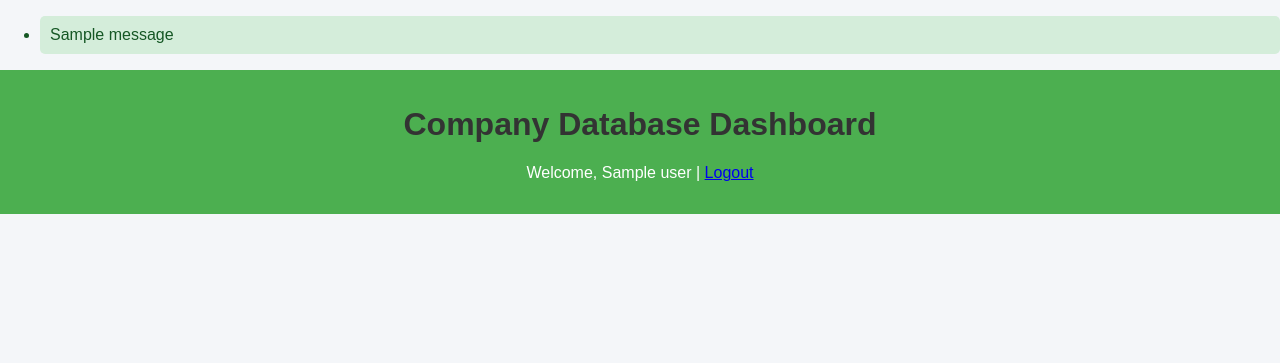
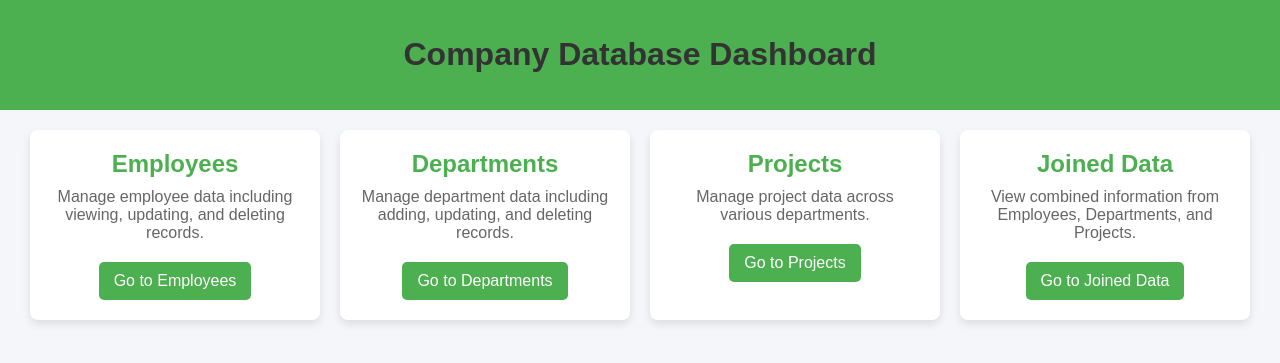
Before and after one commit to farazsaudagar/CIS3530_A4, a Flask app: page / in a window 1280 px wide. Shown: the top 363 px of the page. Run offline with Flask 2, Linux system fonts and the light colour scheme; a user stored in the database is signed in; one stand-in notice (Sample message) is shown; a database or web service that is not in the repository returns one stand-in record (values such as "Sample title"); some libraries are stand-ins or nearby versions.

Commit message:
reverting index file

```diff
--- a/app/templates/index.html
+++ b/app/templates/index.html
@@ -55,78 +55,41 @@
         .card a:hover {
             background-color: #45a049;
         }
-        .alert {
-            padding: 10px;
-            margin: 10px 0;
-            border-radius: 5px;
-        }
-        .alert.danger { background-color: #f8d7da; color: #721c24; }
-        .alert.success { background-color: #d4edda; color: #155724; }
     </style>
 </head>
 <body>
-{% with messages = get_flashed_messages(with_categories=true) %}
-  {% if messages %}
-    <ul>
-      {% for category, message in messages %}
-        <li class="alert {{ category }}">{{ message }}</li>
-      {% endfor %}
-    </ul>
-  {% endif %}
-{% endwith %}
 
     <!-- Navbar -->
     <div class="navbar">
         <h1>Company Database Dashboard</h1>
-        {% if current_user.is_authenticated %}
-            <p>Welcome, {{ current_user.username }} | <a href="{{ url_for('logout') }}">Logout</a></p>
-        {% else %}
-            <a href="{{ url_for('login') }}">Login</a>
-        {% endif %}
     </div>
 
     <!-- Dashboard Content -->
     <div class="dashboard-container">
-
-        {% if current_user.role == 'super_admin' %}
         <div class="card">
             <h2>Employees</h2>
             <p>Manage employee data including viewing, updating, and deleting records.</p>
             <a href="{{ url_for('view_employees') }}">Go to Employees</a>
         </div>
-        {% endif %}
 
-        {% if current_user.role in ['super_admin', 'department_admin'] %}
         <div class="card">
             <h2>Departments</h2>
             <p>Manage department data including adding, updating, and deleting records.</p>
             <a href="{{ url_for('view_departments') }}">Go to Departments</a>
         </div>
-        {% endif %}
 
-        {% if current_user.role == 'super_admin' %}
         <div class="card">
             <h2>Projects</h2>
             <p>Manage project data across various departments.</p>
             <a href="{{ url_for('view_projects') }}">Go to Projects</a>
         </div>
-        {% endif %}
-
-        {% if current_user.role in ['super_admin', 'department_admin', 'normal_user'] %}
 <div class="card">
     <h2>Joined Data</h2>
     <p>View combined information from Employees, Departments, and Projects.</p>
     <a href="{{ url_for('view_joined_data') }}">Go to Joined Data</a>
 </div>
-        {% endif %}
 
-        {% if current_user.role == 'super_admin' %}
-            <div class="card">
-                <h2>Users</h2>
-                <p>View and manage all user accounts.</p>
-                <a href="{{ url_for('view_users') }}">Go to Users</a>
     </div>
-        {% endif %}
-    </div>
+
 </body>
 </html>
```
Lines whose indentation alone changed are shown as unchanged.
